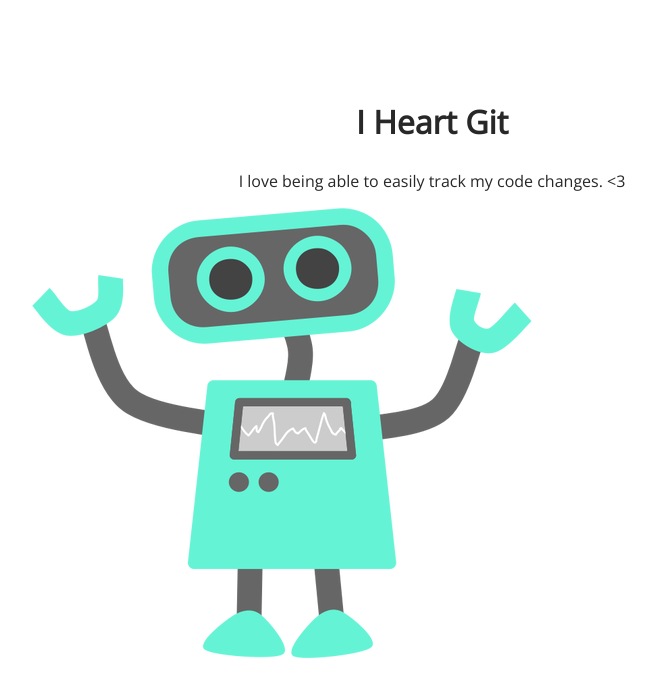
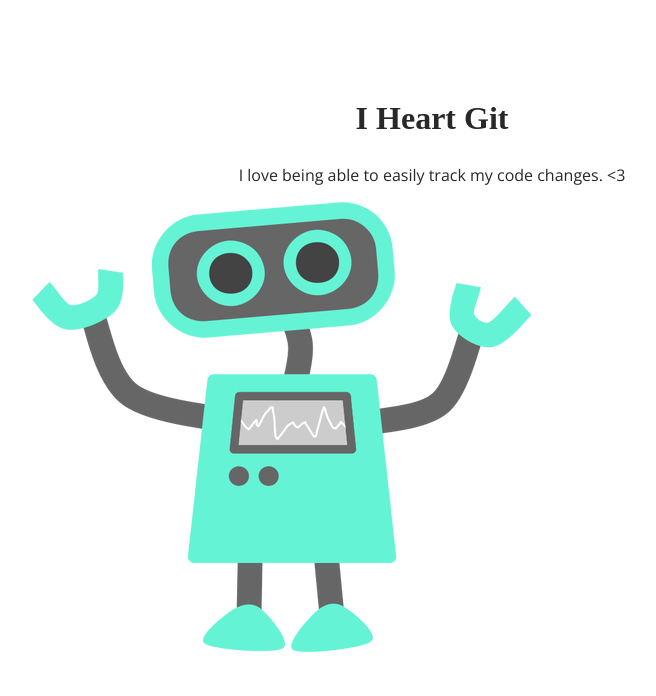
Before and after one commit to latashahussey/105-project, a plain HTML site: page index.html in a window 1280 px wide. Shown: the whole page, without its empty margins (208-864 px from the left). Drawn offline with nearby package versions, Linux system fonts and the light colour scheme.

Commit message:
updated header font

```diff
--- a/css/style.css
+++ b/css/style.css
@@ -8,7 +8,7 @@ section p {
 	color: #282828;
 }
 section h1 {
-	font: 32px 'Open Sans';
+	font: 32px 'Happy Monkey';
 	font-weight: bold;
 }
 section p {
```
